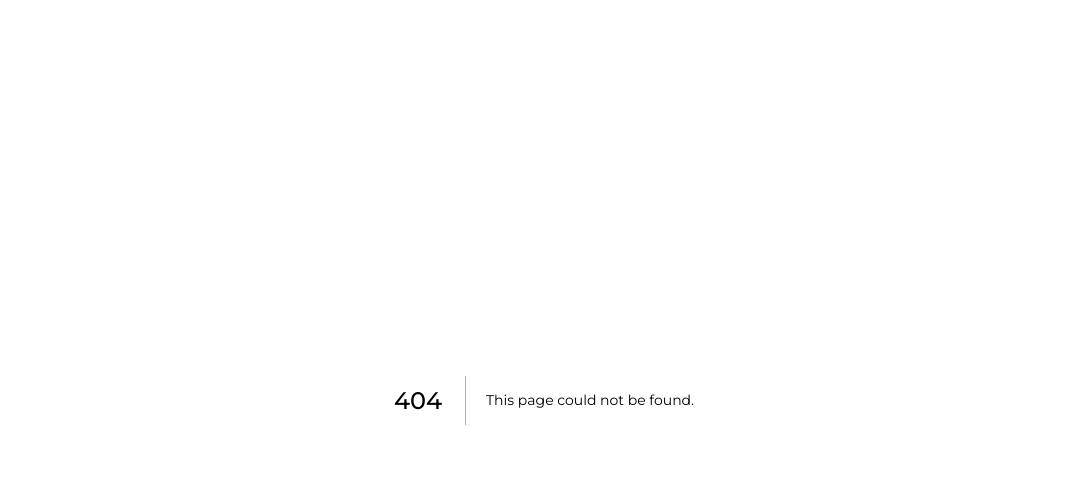
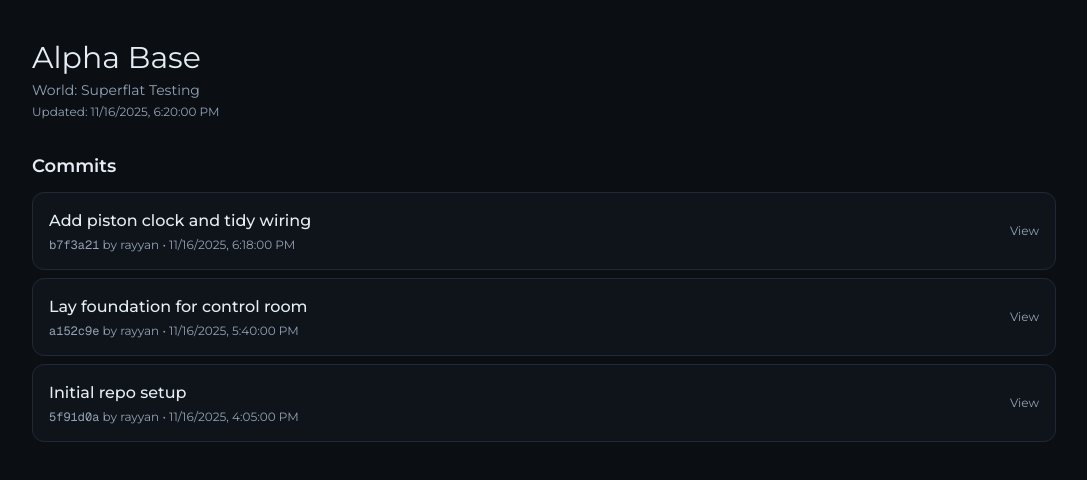
Before and after one commit to rayyankhan47/Blockbase, a Next.js app in the folder web/: page /repo/alpha in a window 1280 px wide. Before the commit this address had no page. Shown: the top 480 px of the page, without its empty margins (96-1183 px from the left). Built offline with nearby package versions, Linux system fonts and the light colour scheme; a web font is replaced by a local one.

Commit message:
created basic structure for repos, going to add icons next

```diff
--- a/web/src/app/page.tsx
+++ b/web/src/app/page.tsx
@@ -1,65 +1,69 @@
-import Image from "next/image";
+type Repo = {
+  id: string;
+  name: string;
+  worldName: string;
+  createdAt: string;
+  updatedAt: string;
+  commits: number;
+};
+
+const mockRepos: Repo[] = [
+  {
+    id: "alpha",
+    name: "Alpha Base",
+    worldName: "Superflat Testing",
+    createdAt: "2025-11-10T12:00:00Z",
+    updatedAt: "2025-11-16T18:20:00Z",
+    commits: 12,
+  },
+  {
+    id: "redstone-alu",
+    name: "Redstone ALU",
+    worldName: "Redstone Lab",
+    createdAt: "2025-11-12T09:30:00Z",
+    updatedAt: "2025-11-16T17:55:00Z",
+    commits: 7,
+  },
+  {
+    id: "sky-island",
+    name: "Sky Island",
+    worldName: "Creative Sandbox",
+    createdAt: "2025-11-01T08:10:00Z",
+    updatedAt: "2025-11-15T22:15:00Z",
+    commits: 21,
+  },
+];
 
 export default function Home() {
   return (
-    <div className="flex min-h-screen items-center justify-center bg-zinc-50 font-sans dark:bg-black">
-      <main className="flex min-h-screen w-full max-w-3xl flex-col items-center justify-between py-32 px-16 bg-white dark:bg-black sm:items-start">
-        <Image
-          className="dark:invert"
-          src="/next.svg"
-          alt="Next.js logo"
-          width={100}
-          height={20}
-          priority
-        />
-        <div className="flex flex-col items-center gap-6 text-center sm:items-start sm:text-left">
-          <h1 className="max-w-xs text-3xl font-semibold leading-10 tracking-tight text-black dark:text-zinc-50">
-            To get started, edit the page.tsx file.
-          </h1>
-          <p className="max-w-md text-lg leading-8 text-zinc-600 dark:text-zinc-400">
-            Looking for a starting point or more instructions? Head over to{" "}
+    <div className="min-h-screen w-full px-6 py-10">
+      <div className="mx-auto max-w-5xl">
+        <header className="mb-8">
+          <h1 className="heading-mc text-3xl md:text-4xl">Blockbase</h1>
+          <p className="mt-2 text-sm text-[var(--muted)]">
+            Your Minecraft build repos
+          </p>
+        </header>
+
+        <section className="grid gap-4 sm:grid-cols-2 lg:grid-cols-3">
+          {mockRepos.map((repo) => (
             <a
-              href="https://vercel.com/templates?framework=next.js&utm_source=create-next-app&utm_medium=appdir-template-tw&utm_campaign=create-next-app"
-              className="font-medium text-zinc-950 dark:text-zinc-50"
+              key={repo.id}
+              href={`/repo/${repo.id}`}
+              className="card block p-4 transition hover:opacity-95"
             >
-              Templates
-            </a>{" "}
-            or the{" "}
-            <a
-              href="https://nextjs.org/learn?utm_source=create-next-app&utm_medium=appdir-template-tw&utm_campaign=create-next-app"
-              className="font-medium text-zinc-950 dark:text-zinc-50"
-            >
-              Learning
-            </a>{" "}
-            center.
-          </p>
-        </div>
-        <div className="flex flex-col gap-4 text-base font-medium sm:flex-row">
-          <a
-            className="flex h-12 w-full items-center justify-center gap-2 rounded-full bg-foreground px-5 text-background transition-colors hover:bg-[#383838] dark:hover:bg-[#ccc] md:w-[158px]"
-            href="https://vercel.com/new?utm_source=create-next-app&utm_medium=appdir-template-tw&utm_campaign=create-next-app"
-            target="_blank"
-            rel="noopener noreferrer"
-          >
-            <Image
-              className="dark:invert"
-              src="/vercel.svg"
-              alt="Vercel logomark"
-              width={16}
-              height={16}
-            />
-            Deploy Now
-          </a>
-          <a
-            className="flex h-12 w-full items-center justify-center rounded-full border border-solid border-black/[.08] px-5 transition-colors hover:border-transparent hover:bg-black/[.04] dark:border-white/[.145] dark:hover:bg-[#1a1a1a] md:w-[158px]"
-            href="https://nextjs.org/docs?utm_source=create-next-app&utm_medium=appdir-template-tw&utm_campaign=create-next-app"
-            target="_blank"
-            rel="noopener noreferrer"
-          >
-            Documentation
-          </a>
-        </div>
-      </main>
+              <h2 className="text-xl font-semibold">{repo.name}</h2>
+              <div className="mt-2 text-sm text-[var(--muted)]">
+                <div>World: {repo.worldName}</div>
+                <div>Commits: {repo.commits}</div>
+              </div>
+              <div className="mt-4 text-xs text-[var(--muted)]">
+                Updated: {new Date(repo.updatedAt).toLocaleString()}
+              </div>
+            </a>
+          ))}
+        </section>
+      </div>
     </div>
   );
 }
--- /dev/null
+++ b/web/src/app/repo/[id]/commit/[commitId]/page.tsx
@@ -0,0 +1,103 @@
+import Image from "next/image";
+import { getBlockIconPath } from "@/lib/blockIcons";
+type BlockDelta = {
+	id: string; // e.g., minecraft:redstone_wire
+	name: string; // e.g., Redstone Dust
+	count: number;
+};
+
+type CommitDetail = {
+	id: string;
+	message: string;
+	author: string;
+	timestamp: string;
+	added: BlockDelta[];
+	removed: BlockDelta[];
+};
+
+const mockCommitDetail = (commitId: string): CommitDetail => ({
+	id: commitId,
+	message: "Add piston clock and tidy wiring",
+	author: "rayyan",
+	timestamp: "2025-11-16T18:18:00Z",
+	added: [
+		{ id: "minecraft:redstone_wire", name: "Redstone Dust", count: 18 },
+		{ id: "minecraft:lever", name: "Lever", count: 2 },
+		{ id: "minecraft:observer", name: "Observer", count: 1 },
+	],
+	removed: [
+		{ id: "minecraft:cobblestone", name: "Cobblestone", count: 12 },
+		{ id: "minecraft:torch", name: "Torch", count: 3 },
+	],
+});
+
+function DeltaList({
+	title,
+	items,
+}: {
+	title: string;
+	items: BlockDelta[];
+}) {
+	return (
+		<section className="mt-6">
+			<h3 className="text-base font-semibold">{title}</h3>
+			{items.length === 0 ? (
+				<p className="mt-2 text-sm text-[var(--muted)]">None</p>
+			) : (
+				<ul className="mt-3 grid gap-3 sm:grid-cols-2 lg:grid-cols-3">
+					{items.map((b) => (
+						<li key={b.id} className="card flex items-center gap-3 p-3">
+							<div className="h-10 w-10 flex-shrink-0 overflow-hidden rounded">
+								<Image
+									src={getBlockIconPath(b.id)}
+									alt={b.name}
+									width={40}
+									height={40}
+								/>
+							</div>
+							<div className="min-w-0">
+								<div className="truncate text-sm font-medium">
+									{b.name}
+								</div>
+								<div className="text-xs text-[var(--muted)]">
+									{b.count} {b.count === 1 ? "block" : "blocks"}
+								</div>
+							</div>
+						</li>
+					))}
+				</ul>
+			)}
+		</section>
+	);
+}
+
+export default async function CommitPage({
+	params,
+}: {
+	params: Promise<{ id: string; commitId: string }>;
+}) {
+	const { commitId } = await params;
+	const data = mockCommitDetail(commitId);
+
+	return (
+		<div className="min-h-screen w-full px-6 py-10">
+			<div className="mx-auto max-w-5xl">
+				<header className="mb-6">
+					<h1 className="heading-mc text-2xl md:text-3xl">
+						Commit {data.id}
+					</h1>
+					<p className="mt-2 text-sm">
+						<span className="font-medium">{data.message}</span>
+					</p>
+					<p className="mt-1 text-xs text-[var(--muted)]">
+						by {data.author} •{" "}
+						{new Date(data.timestamp).toLocaleString()}
+					</p>
+				</header>
+
+				<DeltaList title="Added" items={data.added} />
+				<DeltaList title="Removed" items={data.removed} />
+			</div>
+		</div>
+	);
+}
--- /dev/null
+++ b/web/src/app/repo/[id]/page.tsx
@@ -0,0 +1,106 @@
+type Commit = {
+	id: string;
+	author: string;
+	message: string;
+	timestamp: string;
+};
+
+const mockRepoMeta = (id: string) => ({
+	id,
+	name:
+		id === "alpha"
+			? "Alpha Base"
+			: id === "redstone-alu"
+			? "Redstone ALU"
+			: "Sky Island",
+	worldName:
+		id === "alpha"
+			? "Superflat Testing"
+			: id === "redstone-alu"
+			? "Redstone Lab"
+			: "Creative Sandbox",
+	createdAt: "2025-11-10T12:00:00Z",
+	updatedAt: "2025-11-16T18:20:00Z",
+});
+
+const mockCommits: Commit[] = [
+	{
+		id: "b7f3a21",
+		author: "rayyan",
+		message: "Add piston clock and tidy wiring",
+		timestamp: "2025-11-16T18:18:00Z",
+	},
+	{
+		id: "a152c9e",
+		author: "rayyan",
+		message: "Lay foundation for control room",
+		timestamp: "2025-11-16T17:40:00Z",
+	},
+	{
+		id: "5f91d0a",
+		author: "rayyan",
+		message: "Initial repo setup",
+		timestamp: "2025-11-16T16:05:00Z",
+	},
+];
+
+export default async function RepoPage({
+	params,
+}: {
+	params: Promise<{ id: string }>;
+}) {
+	const { id } = await params;
+	const meta = mockRepoMeta(id);
+
+	return (
+		<div className="min-h-screen w-full px-6 py-10">
+			<div className="mx-auto max-w-5xl">
+				<header className="mb-8">
+					<h1 className="heading-mc text-2xl md:text-3xl">
+						{meta.name}
+					</h1>
+					<p className="mt-1 text-sm text-[var(--muted)]">
+						World: {meta.worldName}
+					</p>
+					<p className="mt-1 text-xs text-[var(--muted)]">
+						Updated: {new Date(meta.updatedAt).toLocaleString()}
+					</p>
+				</header>
+
+				<section className="space-y-3">
+					<h2 className="text-lg font-semibold">Commits</h2>
+					<ul className="space-y-2">
+						{mockCommits.map((c) => (
+							<li key={c.id} className="card p-4">
+								<a
+									href={`/repo/${id}/commit/${c.id}`}
+									className="block"
+								>
+									<div className="flex items-center justify-between">
+										<div className="min-w-0">
+											<div className="truncate font-medium">
+												{c.message}
+											</div>
+											<div className="mt-1 text-xs text-[var(--muted)]">
+												<span className="font-mono">
+													{c.id}
+												</span>{" "}
+												by {c.author} •{" "}
+												{new Date(
+													c.timestamp
+												).toLocaleString()}
+											</div>
+										</div>
+										<div className="text-xs text-[var(--muted)]">
+											View
+										</div>
+									</div>
+								</a>
+							</li>
+						))}
+					</ul>
+				</section>
+			</div>
+		</div>
+	);
+}
--- /dev/null
+++ b/web/src/lib/blockIcons.ts
@@ -0,0 +1,17 @@
+type BlockIconMap = Record<string, string>;
+
+// Temporary mapping to local placeholder svgs in /public.
+// We can swap paths to real Minecraft textures later.
+const BLOCK_ICON_MAP: BlockIconMap = {
+	"minecraft:redstone_wire": "/globe.svg",
+	"minecraft:lever": "/window.svg",
+	"minecraft:observer": "/file.svg",
+	"minecraft:cobblestone": "/vercel.svg",
+	"minecraft:torch": "/next.svg",
+};
+
+const DEFAULT_ICON = "/window.svg";
+
+export function getBlockIconPath(blockId: string): string {
+	return BLOCK_ICON_MAP[blockId] ?? DEFAULT_ICON;
+}
```
